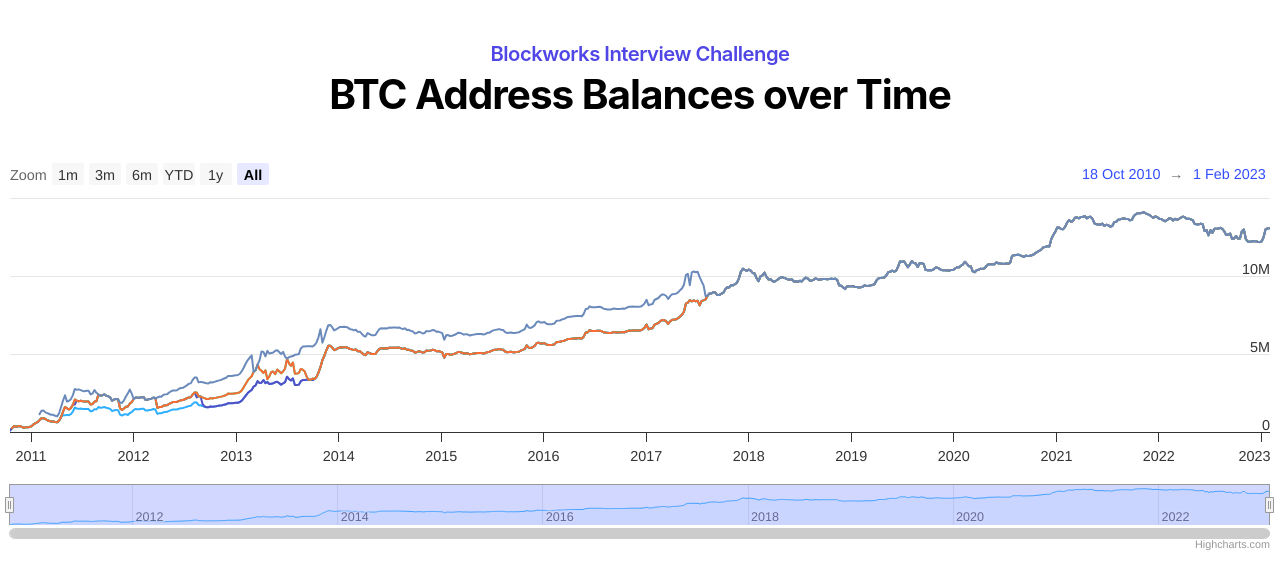
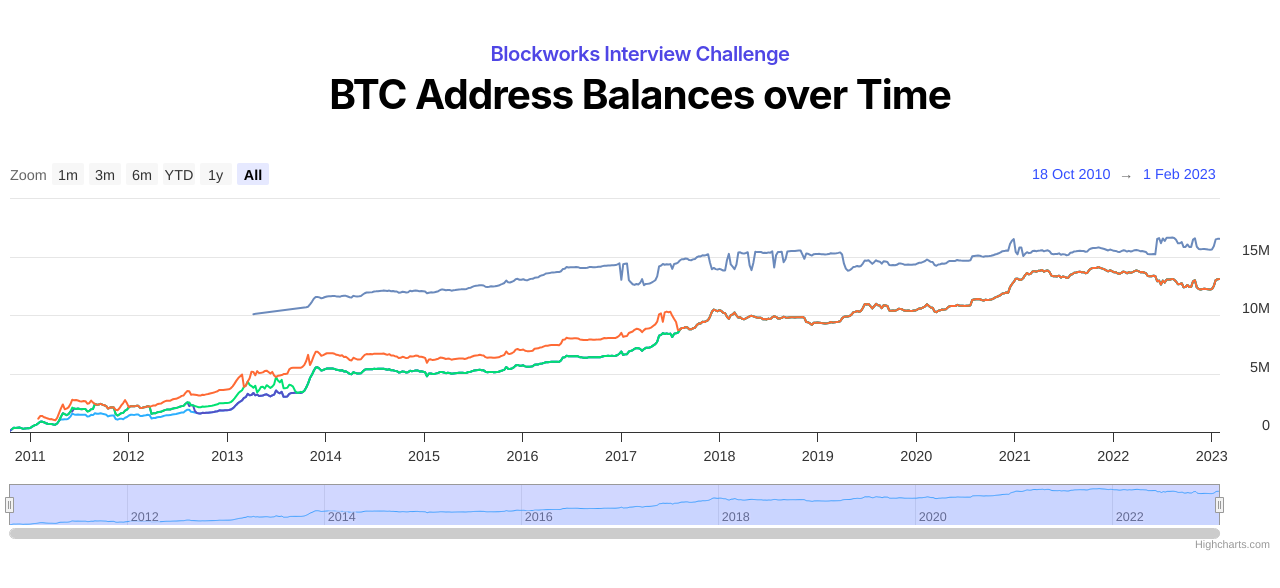
Before and after one commit to yehudabortz/blockworks.co, a Next.js app: page / in a window 1280 px wide. Shown: the top 588 px of the page. Built offline with nearby package versions, Linux system fonts and the light colour scheme.

Commit message:
fix: cleanup

```diff
--- a/components/btcChart.tsx
+++ b/components/btcChart.tsx
@@ -3,10 +3,10 @@ import React from 'react'
 import Highcharts from 'highcharts/highstock'
 import HighchartsReact from 'highcharts-react-official'
 
+
 const BtcChart = ({ data }) => {
     function createDataPoints(data) {
         const newArray = [];
-
         data.forEach(obj => {
             const time = new Date(obj["Time"]).getTime();
             Object.keys(obj).forEach(key => {
@@ -16,30 +16,39 @@ const BtcChart = ({ data }) => {
                 }
             });
         });
-
         return newArray;
     }
 
     const chartData = createDataPoints(data)
     const options = {
+
+        tooltip: {
+            format:
+                '{#each points}' +
+                '<span style="color:{color}">\u25CF</span> ' +
+                `{series.name}: <b>{point.y:.2f}</b><br/>` +
+                '{/each}'
+        },
+        yAxis: {
+            offset: 50
+        },
         series: [{
             name: "> $1k",
-            data: chartData.filter(item => item[1] >= 1000),
+            data: chartData.filter(item => item[1] >= 1000)
         }, {
             name: "> $10k",
-            data: chartData.filter(item => item[1] >= 10000),
+            data: chartData.filter(item => item[1] >= 10000)
 
         }, {
             name: "> $100k",
-            data: chartData.filter(item => item[1] >= 100000),
+            data: chartData.filter(item => item[1] >= 100000)
 
         }, {
             name: "> $1M",
-            data: chartData.filter(item => item[1] >= 100000),
-
+            data: chartData.filter(item => item[1] >= 1000000)
         }, {
             name: "> $10M",
-            data: chartData.filter(item => item[1] >= 1000000),
+            data: chartData.filter(item => item[1] >= 10000000)
         }],
     }
 
--- a/package.json
+++ b/package.json
@@ -7,7 +7,6 @@
   },
   "dependencies": {
     "@types/papaparse": "^5.3.7",
-    "csv-parser": "^3.0.0",
     "date-fns": "^2.29.3",
     "eslint": "^8.43.0",
     "highcharts-react-official": "^3.2.0",
```
Also changed, not shown: 2 other files (tests, documents, lock files or other folders).
